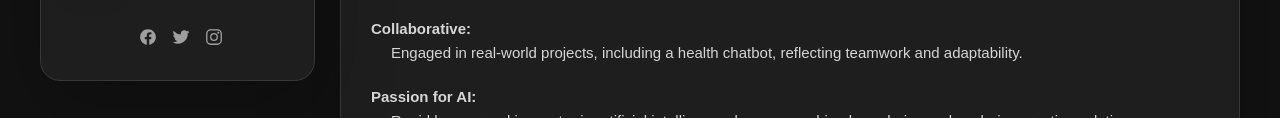
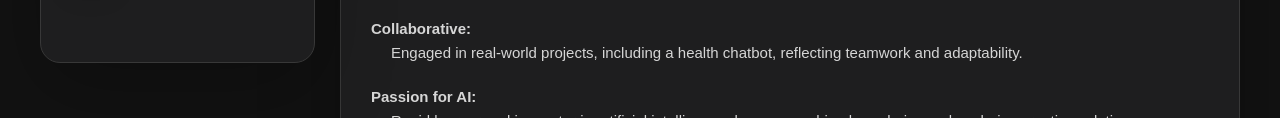
Before and after one commit to 5h4d0wn1k/personal-portfolio, a plain HTML site: page index.html in a window 1280 px wide. Shown: the part 621-739 px from the top of the page. Drawn offline with nearby package versions, Linux system fonts and the light colour scheme.

Commit message:
Update index.html

```diff
--- a/index.html
+++ b/index.html
@@ -82,21 +82,7 @@
         </ul>
         <div class="separator"></div>
         <ul class="social-list">
-          <li class="social-item">
-            <a href="#" class="social-link">
-              <ion-icon name="logo-facebook"></ion-icon>
-            </a>
-          </li>
-          <li class="social-item">
-            <a href="#" class="social-link">
-              <ion-icon name="logo-twitter"></ion-icon>
-            </a>
-          </li>
-          <li class="social-item">
-            <a href="#" class="social-link">
-              <ion-icon name="logo-instagram"></ion-icon>
-            </a>
-          </li>
+
         </ul>
       </div>
     </aside>
```
